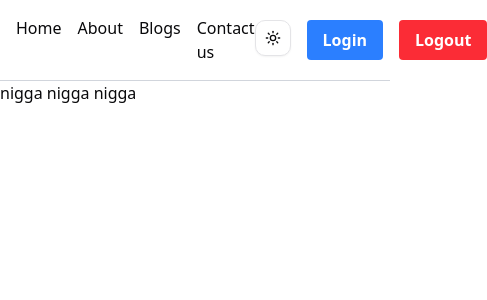
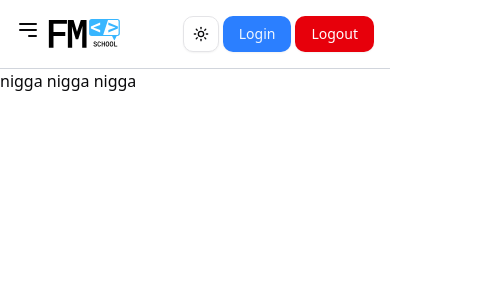
Before and after one commit to FahimHossen121/fm-school, a Next.js app: page / in a window 390 px wide. Shown: the top 300 px of the page, 487 px wide, since content can reach past the window. Built offline with nearby package versions, Linux system fonts and the light colour scheme.

Commit message:
second attempt

```diff
--- a/src/components/Navbar.tsx
+++ b/src/components/Navbar.tsx
@@ -5,29 +5,59 @@ import { ModeToggle } from "./ui/toggle";
 import Image from "next/image";
 import { useTheme } from "next-themes";
 import { useEffect, useState } from "react";
+import { Button } from "./ui/button";
 
 const Navbar = () => {
-  const { theme } = useTheme();
+  const { resolvedTheme, setTheme } = useTheme(); // Use resolvedTheme
   const [mounted, setMounted] = useState(false);
 
   useEffect(() => {
     setMounted(true);
+
+    // Directly assign the system theme
+    if (window.matchMedia("(prefers-color-scheme: dark)").matches) {
+      setTheme("dark");
+    } else {
+      setTheme("light");
+    }
   }, []);
 
   return (
-    <nav className="flex justify-around items-center p-4 border-b border-gray-300 sticky top-0 backdrop-blur">
+    <nav className="flex justify-between items-center p-4 border-b border-gray-300 sticky top-0 backdrop-blur z-50 md:h-[65px]">
+      <div className="flex gap-2">
+        <div className="md:hidden">
+          <button className="mt-0 text-foreground focus:outline-none">
+            <svg
+              className="w-6 h-6"
+              fill="none"
+              stroke="currentColor"
+              viewBox="0 0 24 24"
+              xmlns="http://www.w3.org/2000/svg"
+            >
+              <path
+                strokeLinecap="round"
+                strokeLinejoin="round"
+                strokeWidth="2"
+                d="M4 6h16M4 12h16m-7 6h7"
+              ></path>
+            </svg>
+          </button>
+        </div>
         <div className="flex items-center space-x-2">
           {mounted && (
-          <Image
-            src={theme === "dark" ? "/darkModeLogo.svg" : "/lightModeLogo.svg"}
+            <img
+              src={
+                resolvedTheme === "dark"
+                  ? "/darkModeLogo.svg"
+                  : "/lightModeLogo.svg"
+              } // Use resolvedTheme
               className="h-8 w-auto"
               alt="Logo"
-            width={32}
-            height={32}
             />
           )}
         </div>
-      <ul className="flex list-none gap-4 m-0 p-0">
+      </div>
+      <ul className="hidden md:flex list-none gap-4 m-0 p-0">
         <li>
           <Link href="/">Home</Link>
         </li>
@@ -41,19 +71,15 @@ const Navbar = () => {
           <Link href="/contact">Contact us</Link>
         </li>
       </ul>
-      <ul className="flex list-none gap-4 m-0 p-0">
+      <ul className="flex list-none gap-1 m-0 p-0 ">
         <li>
           <ModeToggle></ModeToggle>
         </li>
         <li>
-          <button className="bg-blue-500 hover:bg-blue-700 text-white font-bold py-2 px-4 rounded">
-            Login
-          </button>
+          <Button variant="default">Login</Button>
         </li>
         <li>
-          <button className="bg-red-500 hover:bg-red-700 text-white font-bold py-2 px-4 rounded">
-            Logout
-          </button>
+          <Button variant="destructive">Logout</Button>
         </li>
       </ul>
     </nav>
```
Lines whose indentation alone changed are shown as unchanged.
